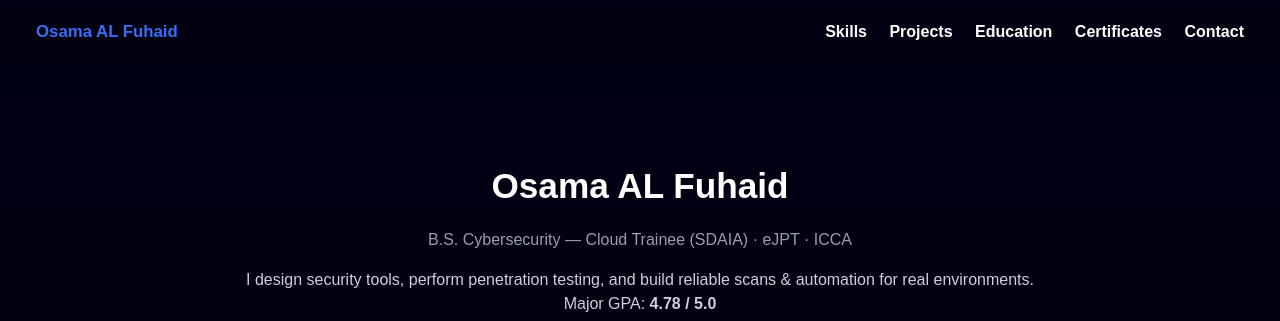
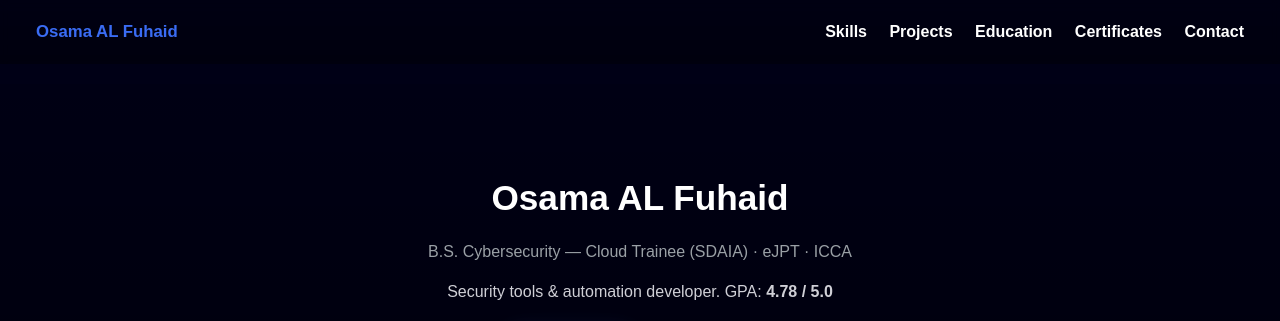
Before and after one commit to kyuhara9/my-website, a plain HTML site: page index.html in a window 1280 px wide. Shown: the top 321 px of the page. Drawn offline with nearby package versions, Linux system fonts and the light colour scheme.

Commit message:
Update lead paragraph in index.html

```diff
--- a/index.html
+++ b/index.html
@@ -28,7 +28,7 @@
     <div class="hero-inner" data-aos="fade-up">
       <h1>Osama AL Fuhaid</h1>
       <p class="subtitle">B.S. Cybersecurity — Cloud Trainee (SDAIA) · eJPT · ICCA</p>
-      <p class="lead">I design security tools, perform penetration testing, and build reliable scans & automation for real environments. Major GPA: <strong>4.78 / 5.0</strong></p>
+      <p class="lead">Security tools & automation developer. GPA: <strong>4.78 / 5.0</strong></p>
       <div class="cta">
         <a class="btn primary" href="#projects">View Projects</a>
         <a class="btn outline" href="#contact">Contact Me</a>
```
